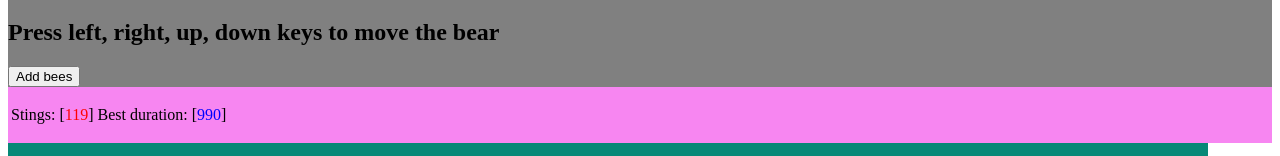
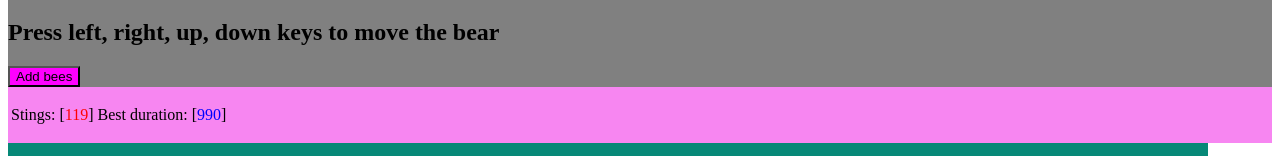
Before and after one commit to raynakoshyjoseph/F28WP, a website: page index.html in a window 1280 px wide. Shown: the part 205-361 px from the top of the page. Drawn offline with Linux system fonts and the light colour scheme.

Commit message:
final changes

```diff
--- a/index.html
+++ b/index.html
@@ -48,7 +48,13 @@
         <input type="text" id="periodTimer" value="10" size="3" /> ms
       </p>
       <h2>Press left, right, up, down keys to move the bear</h2>
-      <button type="button" id="addbeebtn" class="button" onclick="addbees()">
+      <button
+        type="button"
+        id="addbeebtn"
+        class="button"
+        style="background-color: fuchsia;"
+        onclick="addbees()"
+      >
         Add bees
       </button>
     </div>
```
